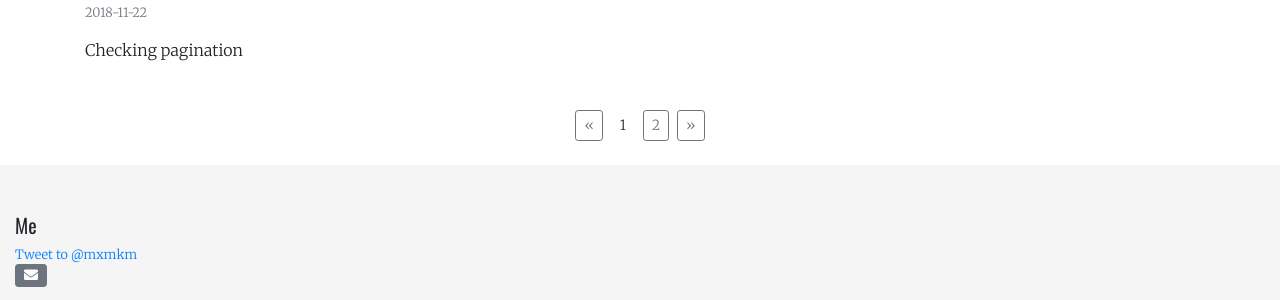
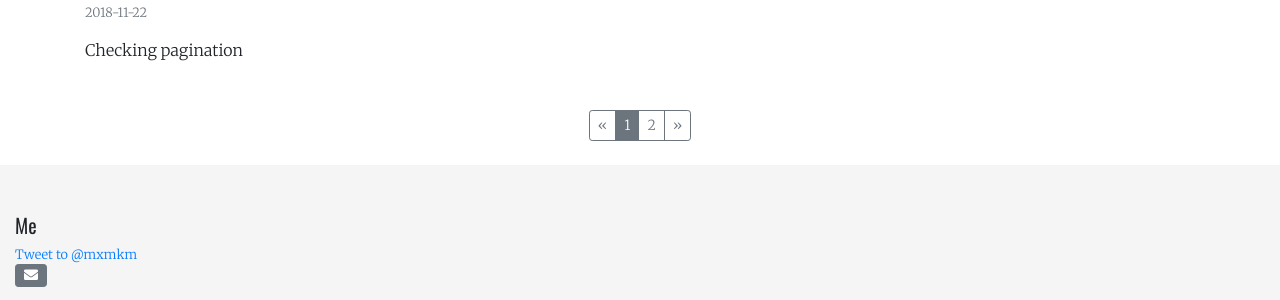
Before and after one commit to habamax/habamax.github.io, a Jekyll site: the page built from index.html, in a window 1280 px wide and 900 px high, scrolled down 769 px. Shown: the part 549-849 px from the top of the window. Built offline with Jekyll 4.4.1, drawn with Linux system fonts in a browser that asks for light colours; nearby versions of some CDN libraries; the list of posts is cut into pages by our own code; comment, search, counter and statistics services are not loaded.

Commit message:
pagination once again

```diff
--- a/index.html
+++ b/index.html
@@ -17,20 +17,20 @@ title: Maxim Kim
 {% if paginator.total_pages > 1 %}
 <div class="container mt-5">
 	<div class="row justify-content-md-center">
-		<div class="col-md-auto">
+		<div class="col-md-auto btn-group" role="group">
 			{% if paginator.previous_page %}
-			<a class="btn btn-sm btn-outline-secondary mr-1" href="{{ paginator.previous_page_path | prepend: site.baseurl | replace: '//', '/' }}">&laquo;</a>
+			<a class="btn btn-sm btn-outline-secondary" href="{{ paginator.previous_page_path | prepend: site.baseurl | replace: '//', '/' }}">&laquo;</a>
 			{% else %}
-			<span class="btn btn-sm btn-outline-secondary mr-1">&laquo;</span>
+			<span class="btn btn-sm btn-outline-secondary">&laquo;</span>
 			{% endif %}
 
 			{% for page in (1..paginator.total_pages) %}
 			{% if page == paginator.page %}
-			<span class="btn btn-sm mr-1">{{ page }}</span>
+			<span class="btn btn-sm btn-secondary">{{ page }}</span>
 			{% elsif page == 1 %}
-			<a class="btn btn-sm btn-outline-secondary mr-1" href="/">{{ page }}</a>
+			<a class="btn btn-sm btn-outline-secondary" href="/">{{ page }}</a>
 			{% else %}
-			<a class="btn btn-sm btn-outline-secondary mr-1" href="{{ site.paginate_path | prepend: site.baseurl | replace: '//', '/' | replace: ':num', page }}">{{ page }}</a>
+			<a class="btn btn-sm btn-outline-secondary" href="{{ site.paginate_path | prepend: site.baseurl | replace: '//', '/' | replace: ':num', page }}">{{ page }}</a>
 			{% endif %}
 			{% endfor %}
 
```
